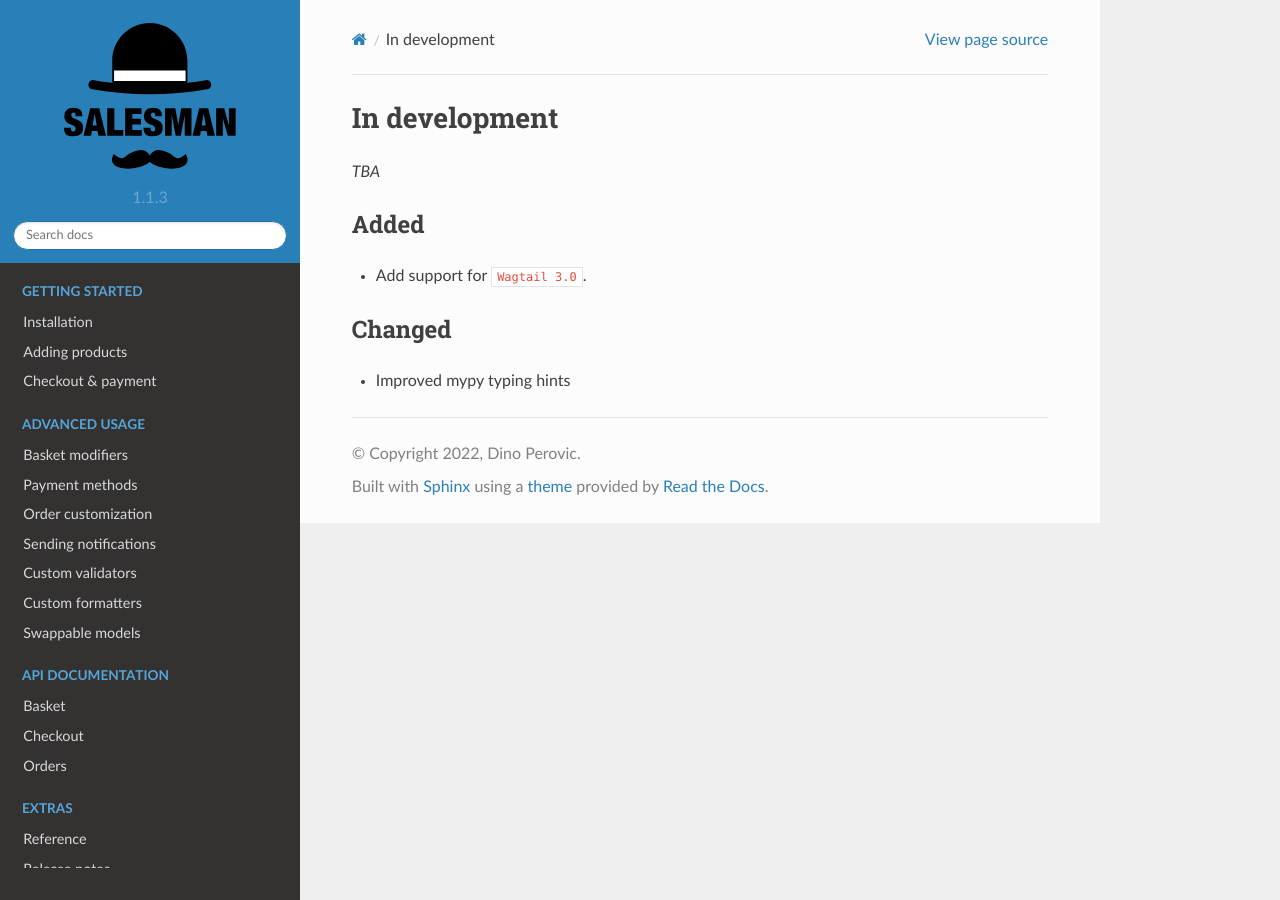
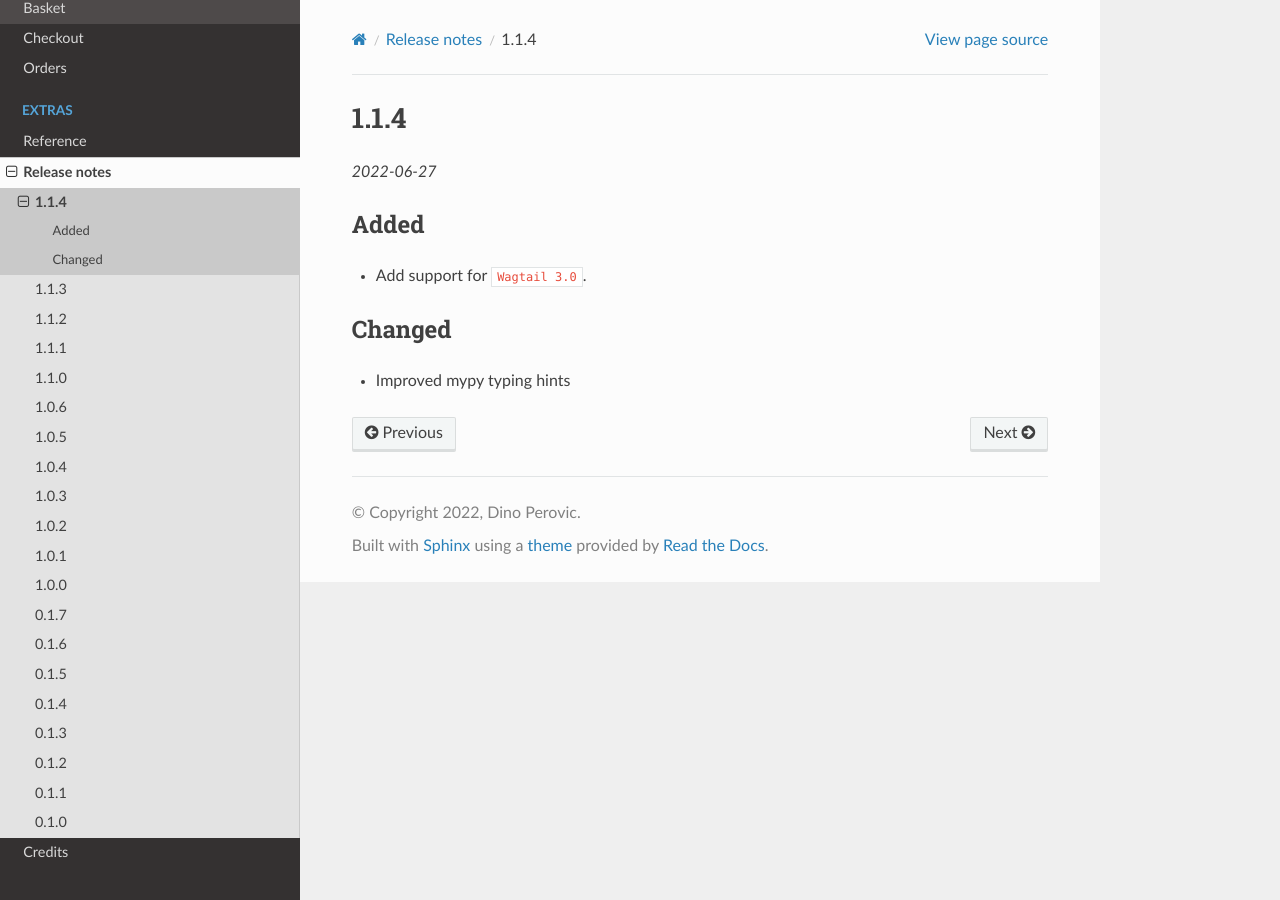
Before and after one commit to mykhailo27/django-salesman, a Sphinx documentation site: the page built from docs/releases/1.1.4.rst, in a window 1280 px wide. Built offline with Sphinx 7.4.7 and the Read the Docs theme 2.0.0, drawn with Linux system fonts in a browser that asks for light colours.

Commit message:
Bump to 1.1.4

```diff
--- a/docs/releases/dev.rst
+++ b/docs/releases/1.1.4.rst
@@ -1,8 +1,8 @@
-##############
-In development
-##############
+#####
+1.1.4
+#####
 
-*TBA*
+*2022-06-27*
 
 Added
 -----
--- a/docs/releases/index.rst
+++ b/docs/releases/index.rst
@@ -18,6 +18,7 @@ Release notes and upgrade information. This project adheres to
     :caption: v1.1
     :maxdepth: 1
 
+    1.1.4
     1.1.3
     1.1.2
     1.1.1
--- a/pyproject.toml
+++ b/pyproject.toml
@@ -1,6 +1,6 @@
 [tool.poetry]
 name = "django-salesman"
-version = "1.1.3"
+version = "1.1.4"
 description = "Headless e-commerce framework for Django and Wagtail."
 authors = ["Dino Perovic <dino.perovic@gmail.com>"]
 license = "BSD-3-Clause"
--- a/salesman/__init__.py
+++ b/salesman/__init__.py
@@ -3,5 +3,5 @@ Salesman
 """
 
 __title__ = "Salesman"
-__version__ = "1.1.3"
+__version__ = "1.1.4"
 __author__ = "Dino Perovic"
```
